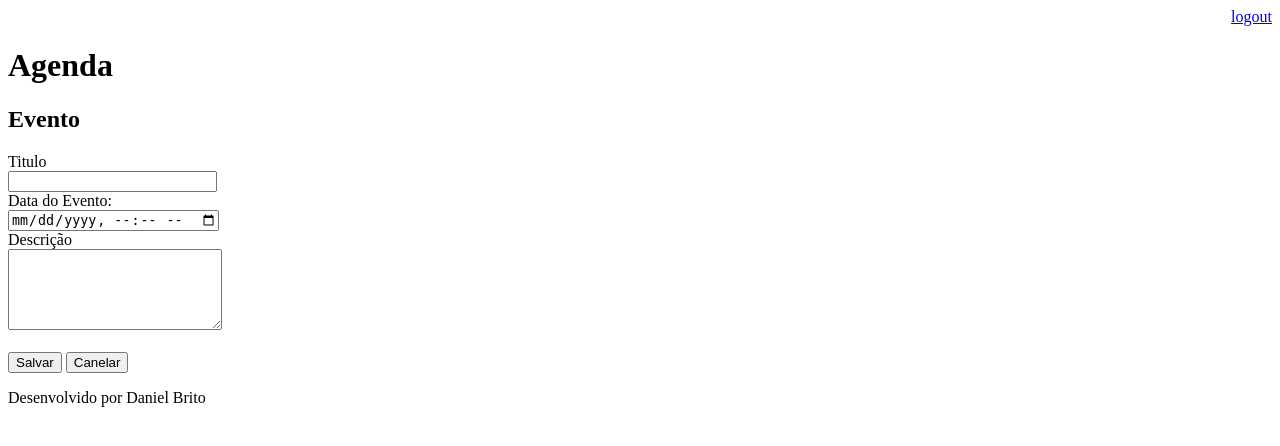
After one commit to Daniel-brito/crudjango, a Django app: page /agenda/evento/ in a window 1280 px wide. The commit adds this page. Shown: the top 446 px of the page. Run offline with Django 3.2, Linux system fonts and the light colour scheme; the visitor is signed in with stand-in values (Sample User, id 1).

Commit message:
criação de novo evento na agenda

```diff
--- a/agenda/urls.py
+++ b/agenda/urls.py
@@ -21,6 +21,8 @@ from django.views.generic import RedirectView
 urlpatterns = [
     path('admin/', admin.site.urls),
     path('agenda/', views.lista_eventos),
+    path('agenda/evento/', views.evento),
+    path('agenda/evento/submit', views.submit_evento),
     # path('', views.index)
     path('', RedirectView.as_view(url='/agenda/')),
     path('login/', views.login_user),
--- a/core/templates/agenda.html
+++ b/core/templates/agenda.html
@@ -2,7 +2,9 @@
 
 {% block content %}
         <h2>Agendamentos</h2>
-
+        <a href="evento/">
+                <button type="button">Novo Evento</button>
+        </a>
         <ul style="font-size: 18px">
             {% for evento in eventos %}
             <li>{{ evento.titulo }} - {{ evento.get_data_evento }}</li>
--- /dev/null
+++ b/core/templates/evento.html
@@ -0,0 +1,27 @@
+{% extends "model-page.html" %}
+
+{% block content %}
+
+<h2>Evento</h2>
+
+<form action="submit" method="POST">{% csrf_token %}
+    <label>Titulo</label>
+    <br>
+    <input type="text" name="titulo" size="23">
+    <br>
+    <label>Data do Evento:</label>
+    <br>
+    <input type="datetime-local" name="data_evento">
+    <br>
+    <label>Descrição</label>
+    <br>
+    <textarea name="descricao" cols="24" rows="5"></textarea>
+    <br><br>
+    <button type="submit">Salvar</button>
+    <a href="/">
+        <button type="button">Canelar</button>
+    </a>
+</form>
+
+
+{% endblock %}
--- a/core/views.py
+++ b/core/views.py
@@ -38,3 +38,21 @@ def lista_eventos(request):
     #evento = Evento.objects.all()
     dados = {'eventos' :evento}
     return render(request, 'agenda.html', dados)
+
+ #criando novo evento
+@login_required(login_url='/login/')
+def evento(request):
+     return render(request, 'evento.html')
+
+@login_required(login_url='/login/')
+def submit_evento(request):
+    if request.POST:
+        titulo = request.POST.get('titulo')
+        data_evento = request.POST.get('data_evento')
+        descricao = request.POST.get('descricao')
+        usuario = request.user
+        Evento.objects.create(titulo=titulo,
+                              data_evento=data_evento,
+                              descricao=descricao,
+                              usuario=usuario)
+    return redirect('/')
```
